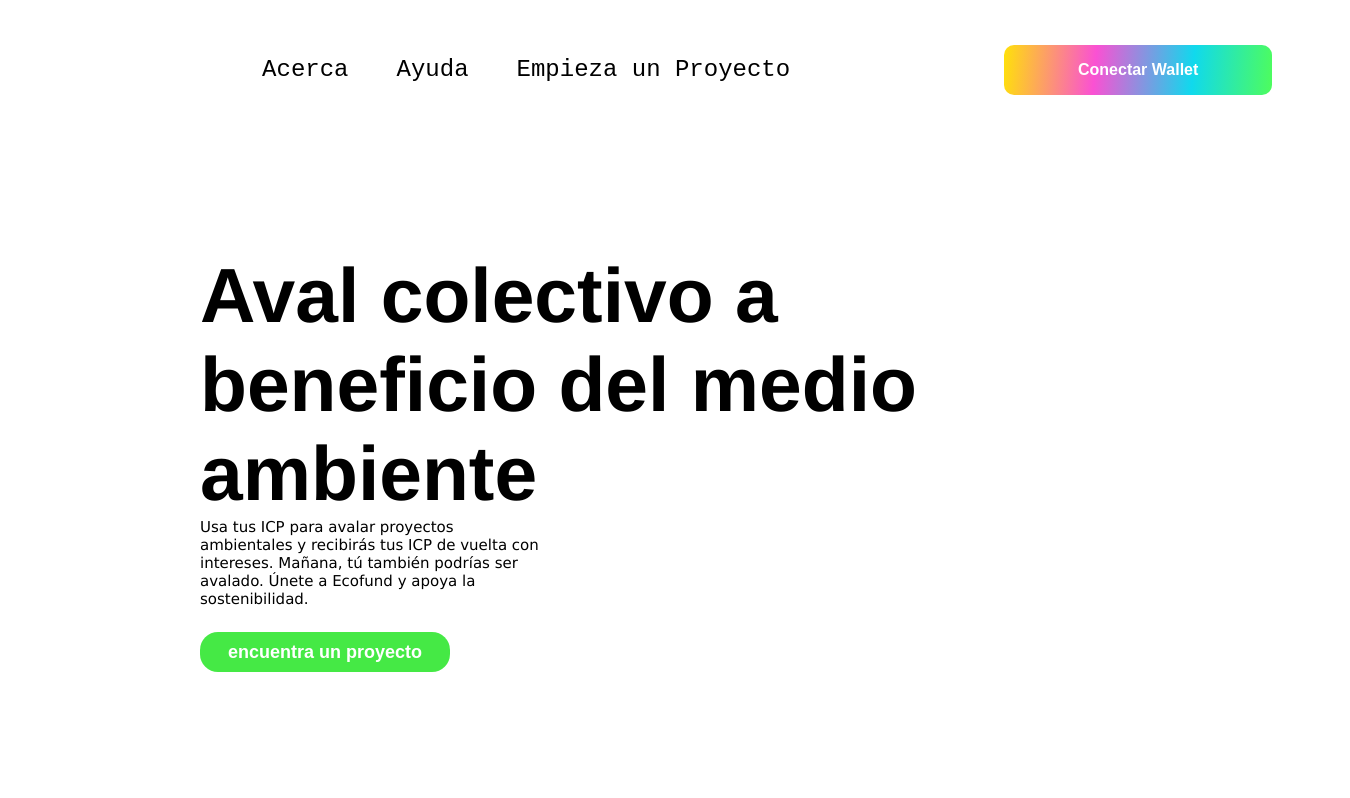
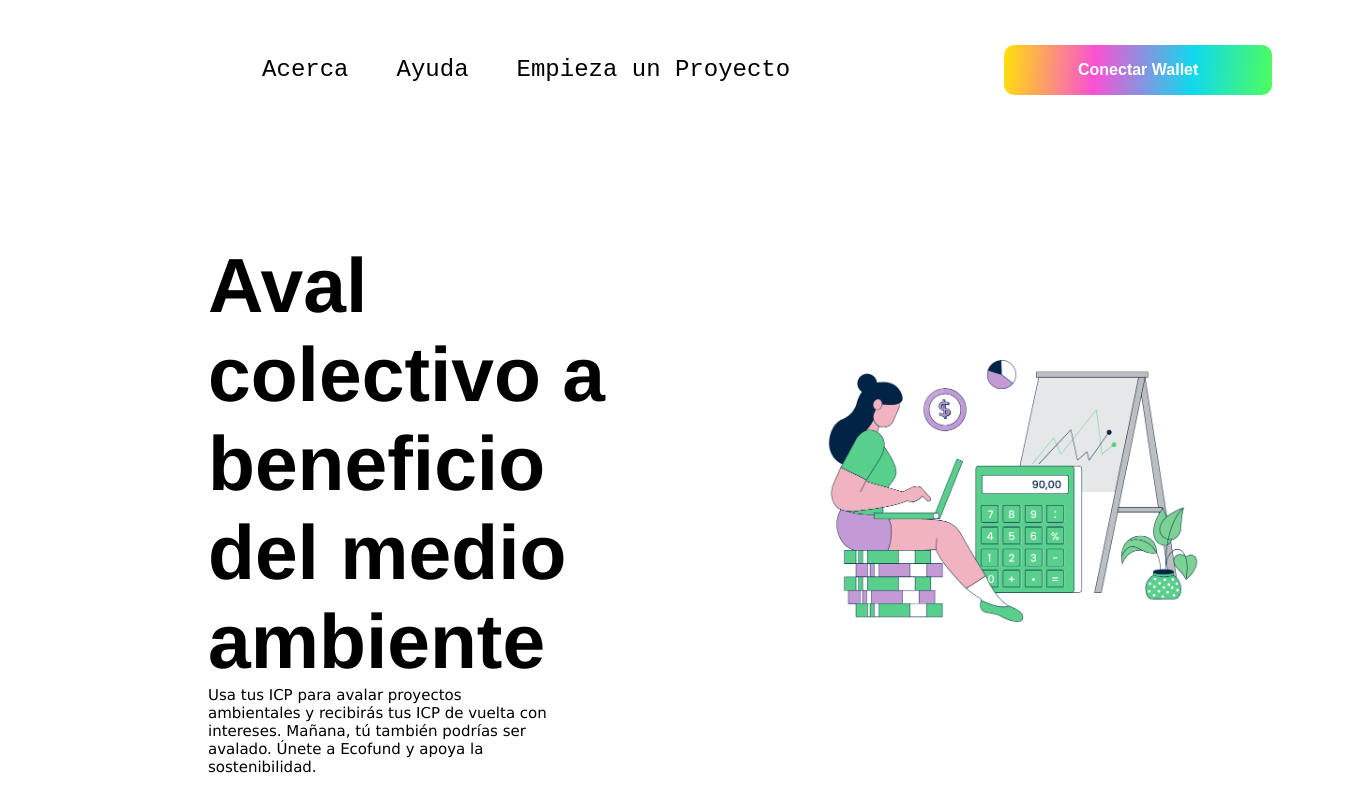
Before and after one commit to juliaigz/ecofund_ICP, a SvelteKit app in the folder src/ecofund-icp-frontend/: page / in a window 1280 px wide. Shown: the top 798 px of the page, 1350 px wide, since content can reach past the window. Built offline with nearby package versions, Linux system fonts and the light colour scheme.

Commit message:
refactor: Update image imports for avales in +page.svelte

```diff
--- a/src/ecofund-icp-frontend/src/routes/+page.svelte
+++ b/src/ecofund-icp-frontend/src/routes/+page.svelte
@@ -7,6 +7,7 @@
   import ColombiaAval from "$lib/images/ColombiaAval.png";
   import PeruAval from "$lib/images/PeruAval.jpg";
   import EcuadorAval from "$lib/images/EcuadorAval.jpg";
+  import home from "$lib/images/home.png";
 
   let greeting = "";
 
@@ -36,7 +37,7 @@
       <button>encuentra un proyecto</button>
     </div>
 
-    <img src="" alt="" srcset="" />
+    <img src={home} alt="principal"/>
   </section>
 
     <section id="Seccion2">
@@ -113,7 +114,7 @@
       <div class="ProyectoAval">
         <!--QUITO ECUADOR-->
         <figure>
-          <img src={EcuadorAval} alt="Esto es un alt de ecuador" />
+          <!-- <img src={EcuadorAval} alt="Esto es un alt de ecuador" /> -->
         </figure>
       </div>
     </div>
@@ -138,14 +139,22 @@
   /**DISEÑO DEL ENCABEZADO*/
 
   #Seccion1 {
-    width: 100%;
-    height: 28em;
+    /* width: 100%; */
+    /* height: 28em; */
+    width: 90vw;
+    height: 90vh;
+    display: flex;
+    justify-self: center;
+    align-items: center;
   }
 
   #primerSeccion {
-    display: block;
-    padding: 5em 8em 0 8em;
-    /* width: 30%; */
+    width: 750px;
+    height: 500px;
+    display: flex;
+    flex-direction: column;
+
+    padding: 6em
   }
 
   #primerSeccion h1 {
```
